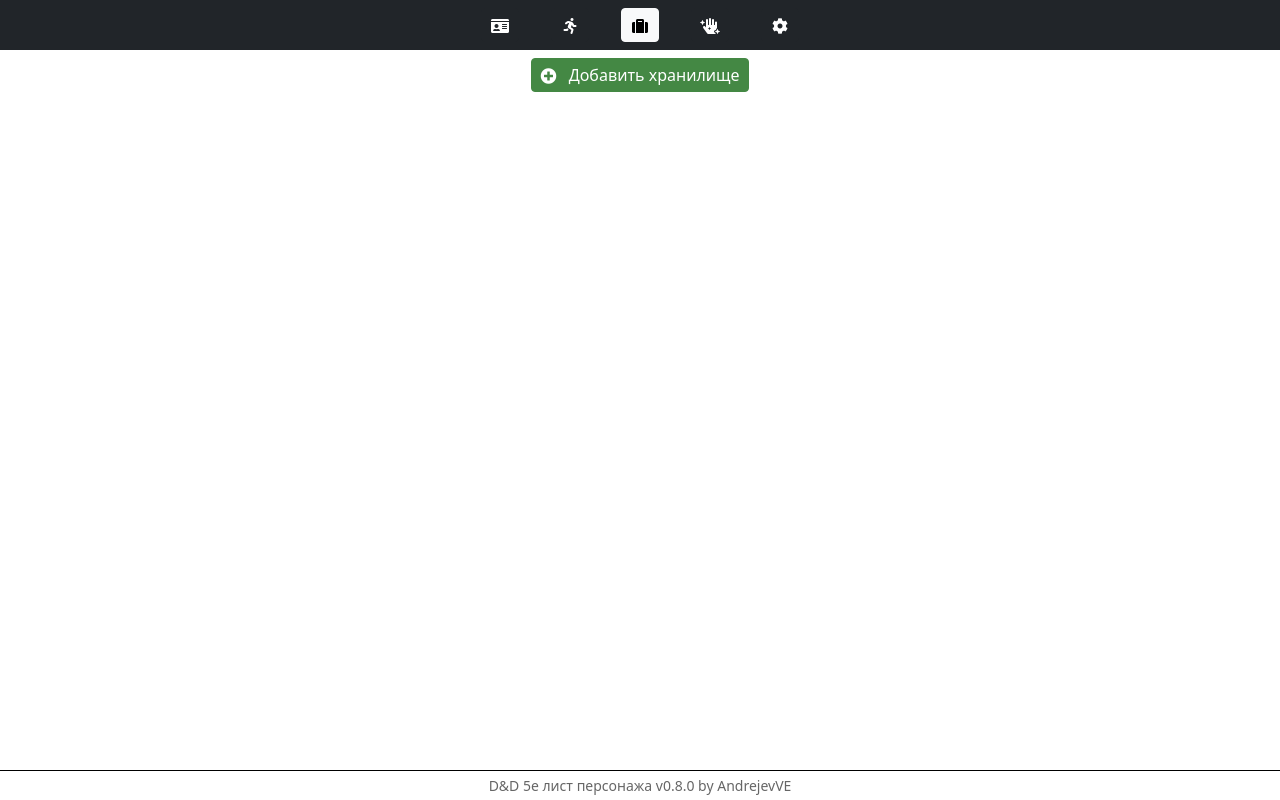
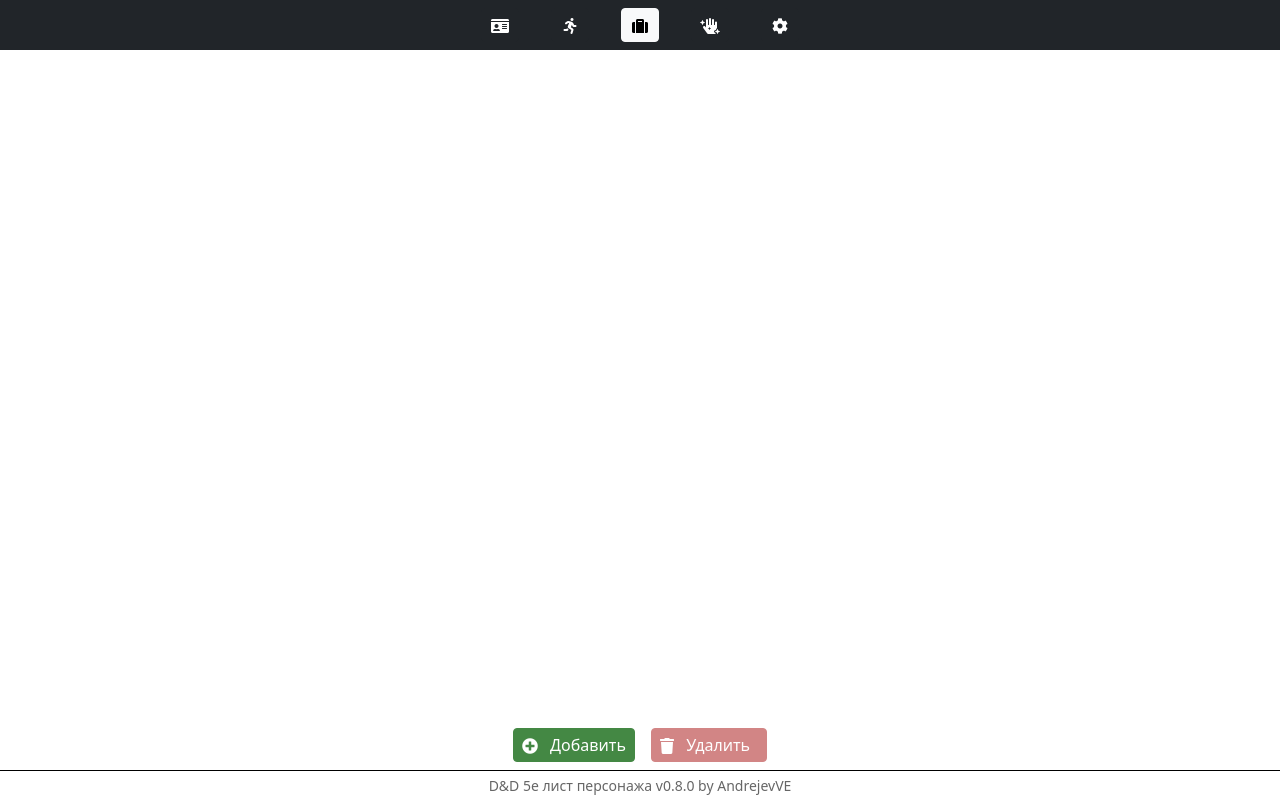
Before and after one commit to mrvzlo/CharacterSheets, a Vue app: page / in a window 1280 px wide. Both pictures are taken after a click on the element 640 px from the left and 25 px from the top of the page. Built offline with nearby package versions, Linux system fonts and the light colour scheme.

Commit message:
Add inventory clear funcionality

```diff
--- a/src/assets/css/custom.scss
+++ b/src/assets/css/custom.scss
@@ -3,6 +3,7 @@
    background: none;
    text-align: center;
    text-align-last: center;
+   text-align: -webkit-center;
    padding: 0;
 }
 
--- a/src/components/character.vue
+++ b/src/components/character.vue
@@ -13,7 +13,7 @@
          <attributes-list :locked="locked" :character="character" />
       </div>
 
-      <div class="text-center row justify-content-center mx-0" v-if="tab == 3">
+      <div class="text-center d-flex flex-column h-100" v-if="tab == 3">
          <inventory :character="character" />
       </div>
 
--- a/src/components/inventory/container.vue
+++ b/src/components/inventory/container.vue
@@ -1,21 +1,26 @@
 <template>
    <div class="card border">
-      <div class="card-header border-bottom d-flex justify-content-between">
+      <div class="card-header border-bottom d-flex justify-content-between px-1">
          <div data-bs-toggle="collapse" :data-bs-target="'.collapse_' + index">
-            <i class="fas fa-eye text-white pt-1 my-1 pe-3"></i>
+            <i class="fas fa-eye text-white pt-1 my-1 ps-2 pe-3"></i>
          </div>
-         <div>
+         <div class="flex-grow-1">
             <input type="text" v-model="name" @change="setData" class="border-0 border-bottom border-white px-1 w-100 h-100" />
          </div>
-         <div class="d-flex justify-content-end">
+         <div class="d-flex" v-if="!deleteMode">
             <span class="w-50px py-1">{{ container.weight }}</span>
             <span class="py-1">/</span>
             <input type="number" v-model="capacity" @change="setData" class="plain w-50px" min="0" />
          </div>
+         <div v-if="deleteMode" class="block light m-1">
+            <div v-on:click="toggleDelete" class="w-100 h-100">
+               <i v-if="container.delete" class="fas fa-times"></i>
+            </div>
+         </div>
       </div>
       <div :class="'card-body p-1 collapse show collapse_' + index">
          <div v-for="(item, itemIndex) in container.inner" v-bind:key="itemIndex">
-            <item :item="item" :index="itemIndex" :container="container" />
+            <item :item="item" :index="itemIndex" :container="container" :deleteMode="deleteMode" />
          </div>
          <div class="text-start mt-2">
             <button class="btn btn-success p-1 btn-sm lh-0" v-on:click="addItem">
@@ -35,24 +40,33 @@ export default {
    props: {
       container: Container,
       index: Number,
+      deleteMode: Boolean,
    },
    data() {
       return {
          name: String,
          capacity: Number,
+         delete: Boolean,
       };
    },
    methods: {
       getData() {
          this.name = this.container.name;
          this.capacity = this.container.capacity;
+         this.delete = this.container.delete;
       },
       setData() {
          Object.assign(this.container, { name: this.name });
          Object.assign(this.container, { capacity: this.capacity });
+         Object.assign(this.container, { delete: this.delete });
       },
       addItem() {
          this.container.addItem();
+      },
+      toggleDelete() {
+         this.delete = !this.delete;
+         this.container.toggleDeleteMode(true);
+         this.setData();
       },
    },
    watch: {
--- a/src/components/inventory/inventory.vue
+++ b/src/components/inventory/inventory.vue
@@ -1,11 +1,29 @@
 <template>
-   <div class="col-12 col-md-6 my-2" v-for="(container, index) in character.inventory" v-bind:key="index">
-      <container :character="character" :container="container" :index="index" />
+   <div class="flex-grow-1">
+      <div class="row justify-content-center mx-0">
+         <div class="col-12 col-md-6 my-2" v-for="(container, index) in character.inventory" v-bind:key="index">
+            <container :character="character" :container="container" :index="index" :deleteMode="deleteMode" />
+         </div>
+      </div>
    </div>
-   <div>
+   <div v-if="!deleteMode">
       <button class="btn btn-success m-2" v-on:click="addContainer">
          <i class="fas fa-plus-circle me-2"></i>
-         Добавить хранилище
+         Добавить
+      </button>
+      <button class="btn btn-danger m-2 pe-3" v-on:click="openDeleteMode" :disabled="!character.inventory.length">
+         <i class="fas fa-trash me-2"></i>
+         Удалить
+      </button>
+   </div>
+   <div v-if="deleteMode">
+      <button class="btn btn-danger m-2 pe-3" v-on:click="confirmDelete">
+         <i class="fas fa-trash me-2"></i>
+         Удалить
+      </button>
+      <button class="btn btn-secondary m-2 pe-3" v-on:click="this.deleteMode = false">
+         <i class="fas fa-times me-2"></i>
+         Отмена
       </button>
    </div>
 </template>
@@ -20,12 +38,22 @@ export default {
       character: Character,
    },
    data() {
-      return {};
+      return {
+         deleteMode: false,
+      };
    },
    methods: {
       getData() {},
       addContainer() {
          this.character.addContainer();
+      },
+      openDeleteMode() {
+         this.deleteMode = true;
+         this.character.inventory.forEach((x) => x.toggleDeleteMode(false));
+      },
+      confirmDelete() {
+         this.deleteMode = false;
+         this.character.clearInventory();
       },
    },
    watch: {
--- a/src/components/inventory/item.vue
+++ b/src/components/inventory/item.vue
@@ -5,7 +5,10 @@
       </div>
       <input v-model="name" class="border-0 px-1 border-bottom flex-grow-1" />
       <div class="block light mt-1 mx-1">
-         <input v-model="weight" class="plain w-100" type="number" min="0" max="999" @change="setData" />
+         <input v-model="weight" v-if="!deleteMode" class="plain w-100" type="number" min="0" max="999" @change="setData" />
+         <div v-on:click="toggleDelete" class="w-100 h-100" v-if="deleteMode">
+            <i v-if="item.delete || container.delete" class="fas fa-times"></i>
+         </div>
       </div>
    </div>
 </template>
@@ -20,12 +23,14 @@ export default {
       item: Item,
       container: Container,
       index: Number,
+      deleteMode: Boolean,
    },
    data() {
       return {
          name: String,
          count: Number,
          weight: Number,
+         delete: Boolean,
       };
    },
    methods: {
@@ -33,11 +38,17 @@ export default {
          this.name = this.item.name;
          this.count = this.item.count;
          this.weight = this.item.weight;
+         this.delete = this.item.delete;
       },
       setData() {
          Object.assign(this.item, { name: this.name });
          Object.assign(this.item, { count: this.count });
          Object.assign(this.item, { weight: this.weight });
+         Object.assign(this.item, { delete: this.delete });
+      },
+      toggleDelete() {
+         this.delete = !this.delete;
+         this.setData();
       },
    },
    watch: {
--- a/src/models/base/typed-array.ts
+++ b/src/models/base/typed-array.ts
@@ -4,6 +4,7 @@ export default class TypedArray<T> extends Array<T> {
    constructor(private ctor: ParameterlessConstructor<T>) {
       super();
    }
+
    pushNew() {
       this.push(new this.ctor());
    }
--- a/src/models/character.ts
+++ b/src/models/character.ts
@@ -48,4 +48,14 @@ export default class Character {
       this.health = this.healthMax;
       this.healthBones = this.level;
    }
+
+   clearInventory() {
+      for (let i = 0; i < this.inventory.length; i++) {
+         if (this.inventory[i].delete) {
+            this.inventory.splice(i, 1);
+            i--;
+         }
+      }
+      this.inventory.forEach((x) => x.confirmDelete());
+   }
 }
--- a/src/models/inventory/container.ts
+++ b/src/models/inventory/container.ts
@@ -5,6 +5,7 @@ export default class Container {
    name: string = "";
    capacity: number = 30;
    inner: TypedArray<Item> = new TypedArray<Item>(Item);
+   delete: boolean = false;
 
    get weight() {
       const sum = this.inner.reduce((sum, x) => sum + x.count * x.weight, 0);
@@ -14,4 +15,18 @@ export default class Container {
    addItem() {
       this.inner.pushNew();
    }
+
+   toggleDeleteMode(mode: boolean) {
+      this.delete = mode;
+      this.inner.forEach((x) => x.toggleDeleteMode(mode));
+   }
+
+   confirmDelete() {
+      for (let i = 0; i < this.inner.length; i++) {
+         if (this.inner[i].delete) {
+            this.inner.splice(i, 1);
+            i--;
+         }
+      }
+   }
 }
--- a/src/models/inventory/item.ts
+++ b/src/models/inventory/item.ts
@@ -2,4 +2,9 @@ export default class Item {
    name: string = "";
    count: number = 1;
    weight: number = 0;
+   delete = false;
+
+   toggleDeleteMode(mode: boolean) {
+      this.delete = mode;
+   }
 }
```
